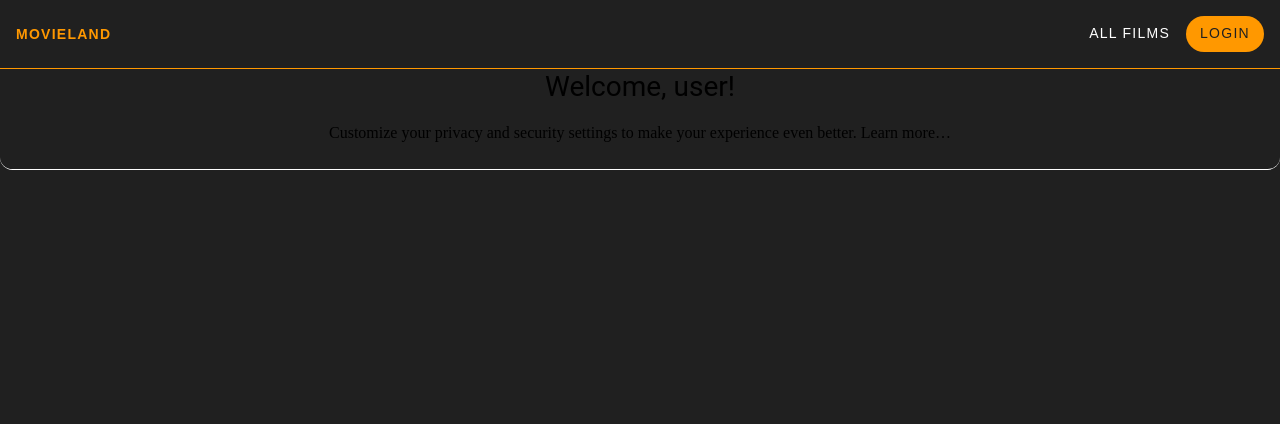
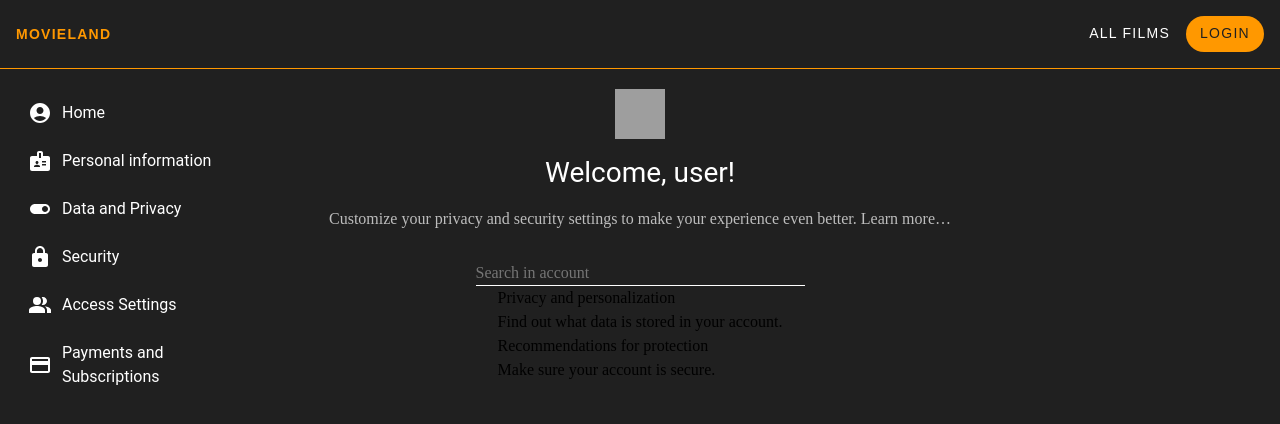
Before and after one commit to Kimerland/MovieLand-Frontend, a React app: page /profile in a window 1280 px wide. Shown: the top 424 px of the page. Built offline with nearby package versions, Linux system fonts and the light colour scheme; grey boxes are pictures that could not be loaded; the HTML template or start-up script is replaced by a standard one.

Commit message:
work with ProfilePage

```diff
--- a/package.json
+++ b/package.json
@@ -10,6 +10,10 @@
     "preview": "vite preview"
   },
   "dependencies": {
+    "@emotion/react": "^11.14.0",
+    "@emotion/styled": "^11.14.0",
+    "@mui/icons-material": "^6.3.1",
+    "@mui/material": "^6.3.1",
     "@reduxjs/toolkit": "^2.5.0",
     "normalize.css": "^8.0.1",
     "react": "^18.3.1",
--- a/src/App.css
+++ b/src/App.css
@@ -4,6 +4,7 @@
   margin: 0;
   padding: 0;
   box-sizing: border-box;
+  scrollbar-color: #ff9800 #282f34;
 }
 
 html,
--- a/src/components/BodyProfile/BodyProfile.jsx
+++ b/src/components/BodyProfile/BodyProfile.jsx
@@ -1,16 +1,95 @@
 import React from "react";
 import ProfileStyle from "../BodyProfile/BodyProfile.module.scss";
+import AccountCircleIcon from "@mui/icons-material/AccountCircle";
+import BadgeIcon from "@mui/icons-material/Badge";
+import ToggleOnIcon from "@mui/icons-material/ToggleOn";
+import HttpsIcon from "@mui/icons-material/Https";
+import PeopleAltIcon from "@mui/icons-material/PeopleAlt";
+import PaymentIcon from "@mui/icons-material/Payment";
 
 const BodyProfile = () => {
   return (
-    <main className={ProfileStyle.main_profile}>
-      <p className={ProfileStyle.text_profile}>Welcome, user!</p>
-      <p className={ProfileStyle.customize_profile}>
-        Customize your privacy and security settings to make your experience
-        even better. Learn more…
-      </p>
-      <input type="text" className={ProfileStyle.customize_search} />
-    </main>
+    <div className={ProfileStyle.page_profile}>
+      {/* Nav */}
+      <nav className={ProfileStyle.nav_profile}>
+        <ul>
+          <li className={ProfileStyle.nav_item}>
+            <div className={ProfileStyle.nav_icon}>
+              <AccountCircleIcon />
+              <p className={ProfileStyle.home_text}>Home</p>
+            </div>
+          </li>
+
+          <li className={ProfileStyle.nav_item}>
+            <div className={ProfileStyle.nav_icon}>
+              <BadgeIcon />
+              <p className={ProfileStyle.home_text}>Personal information</p>
+            </div>
+          </li>
+
+          <li className={ProfileStyle.nav_item}>
+            <div className={ProfileStyle.nav_icon}>
+              <ToggleOnIcon />
+              <p className={ProfileStyle.home_text}>Data and Privacy</p>
+            </div>
+          </li>
+
+          <li className={ProfileStyle.nav_item}>
+            <div className={ProfileStyle.nav_icon}>
+              <HttpsIcon />
+              <p className={ProfileStyle.home_text}>Security</p>
+            </div>
+          </li>
+
+          <li className={ProfileStyle.nav_item}>
+            <div className={ProfileStyle.nav_icon}>
+              <PeopleAltIcon />
+              <p className={ProfileStyle.home_text}>Access Settings</p>
+            </div>
+          </li>
+
+          <li className={ProfileStyle.nav_item}>
+            <div className={ProfileStyle.nav_icon}>
+              <PaymentIcon />
+              <p className={ProfileStyle.home_text}>
+                Payments and Subscriptions
+              </p>
+            </div>
+          </li>
+        </ul>
+      </nav>
+
+      {/* Header */}
+      <header className={ProfileStyle.profile_header}>
+        <div className={ProfileStyle.img_block}>
+          <img src="profile.png" className={ProfileStyle.profile_img} />
+        </div>
+
+        <p className={ProfileStyle.text_profile}>Welcome, user!</p>
+        <p className={ProfileStyle.subtitle_profile}>
+          Customize your privacy and security settings to make your experience
+          even better. Learn more…
+        </p>
+      </header>
+
+      <main className={ProfileStyle.main_content_profile}>
+        <div className={ProfileStyle.search_bar}>
+          <input type="text" placeholder="Search in account" />
+        </div>
+
+        <section className={ProfileStyle.profile_cards}>
+          <div className={ProfileStyle.profile_card}>
+            <p>Privacy and personalization</p>
+            <p>Find out what data is stored in your account.</p>
+          </div>
+
+          <div className={ProfileStyle.profile_card}>
+            <p>Recommendations for protection</p>
+            <p>Make sure your account is secure.</p>
+          </div>
+        </section>
+      </main>
+    </div>
   );
 };
 
--- a/src/components/BodyProfile/BodyProfile.module.scss
+++ b/src/components/BodyProfile/BodyProfile.module.scss
@@ -1,37 +1,89 @@
-.main_profile {
+.page_profile {
+  display: flex;
+  flex-direction: column;
   background-color: #202020;
   min-height: 100vh;
 }
 
+.nav_profile {
+  position: fixed;
+  top: 100;
+  left: 0;
+  width: 250px;
+  height: 100vh;
+  padding: 16px;
+}
+
+.nav_profile ul {
+  padding: 0;
+  margin: 0;
+  list-style: none;
+}
+
+.nav_item {
+  font-family: "Roboto", sans-serif;
+  padding: 8px 12px;
+  margin: 8px 0;
+  display: flex;
+  align-items: center;
+  color: #fff;
+  border-radius: 8px;
+  cursor: pointer;
+}
+
+.nav_icon {
+  display: flex;
+  align-items: center;
+  gap: 10px;
+}
+
+.home_text {
+  display: flex;
+  align-items: center;
+}
+
+.profile_header {
+  margin-left: 250px;
+  width: calc(100% - 250px);
+  margin: 0 auto;
+  padding-top: 20px;
+  padding-bottom: 10px;
+}
+
+.img_block {
+  display: flex;
+  justify-content: center;
+  margin-bottom: 16px;
+}
+
+.profile_img {
+  width: 50px;
+  height: 50px;
+}
+
 .text_profile {
+  color: #fff;
   font-family: "Google Sans", Roboto, Arial, sans-serif;
   line-height: 2.25rem;
   font-size: 1.75rem;
   letter-spacing: 0;
   font-weight: 400;
-  hyphens: auto;
-  word-break: break-word;
-  word-wrap: break-word;
-  color: var(--identity-common-ui-components-web-color-on-background);
   text-align: center;
 }
 
-.customize_profile {
-  font-family: var(--identity-gm3-migration-body1-font);
+.subtitle_profile {
+  color: #bdbdbd;
   font-size: 1rem;
   font-weight: 400;
   letter-spacing: 0rem;
   line-height: 1.5;
-  hyphens: auto;
-  word-break: break-word;
-  word-wrap: break-word;
   margin-top: 16px;
   text-align: center;
 }
 
-.customize_search {
+.main_content_profile {
+  padding-top: 20px;
   display: flex;
-  width: 100%;
-  border-radius: 24px;
+  flex-direction: column;
   align-items: center;
 }
```
Also changed, not shown: 1 other file (tests, documents, lock files or other folders).
